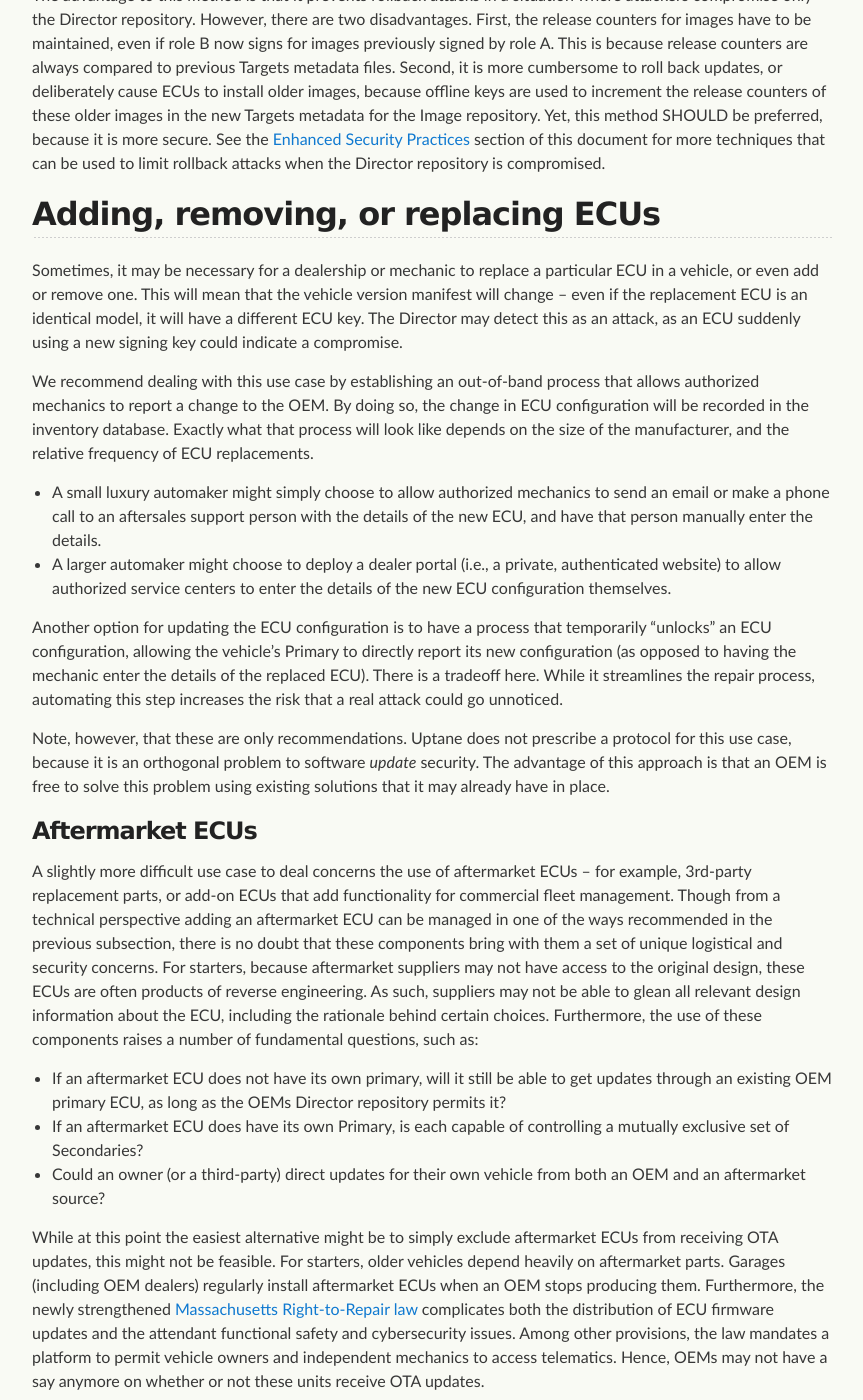
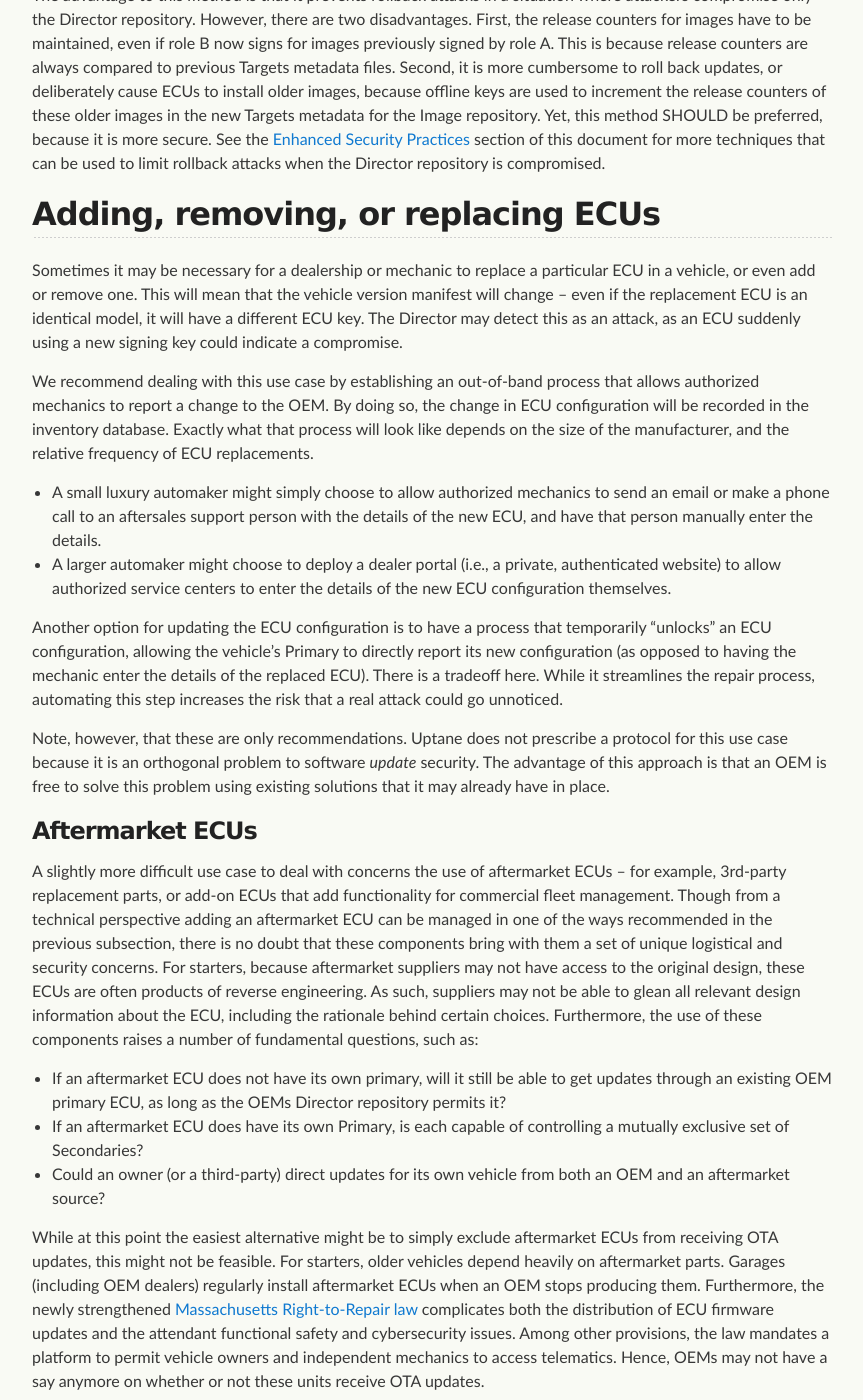
Before and after one commit to uptane/deployment-considerations, a Jekyll site: the page built from exceptional_operations.md, in a window 1280 px wide and 1400 px high, scrolled down 2973 px. Shown: the whole window, without its empty margins (208-1071 px from the left). Built offline with Jekyll 4.4.1, drawn with Linux system fonts in a browser that asks for light colours; our own code applies the rules of GitHub Pages for plain Markdown files; some of the changed text lies outside the part shown.

Commit message:
review for 2.0.0
minor changes

```diff
--- a/exceptional_operations.md
+++ b/exceptional_operations.md
@@ -39,7 +39,7 @@ where attackers compromise only the Director repository.  However, there are two
 
 ## Adding, removing, or replacing ECUs
 
-Sometimes, it may be necessary for a dealership or mechanic to replace a particular ECU in a vehicle, or even add or remove one. This will mean that the vehicle version manifest will change -- even if the replacement ECU is an identical model, it will have a different ECU key. The Director may detect this as an attack, as an ECU suddenly using a new signing key could indicate a compromise.
+Sometimes it may be necessary for a dealership or mechanic to replace a particular ECU in a vehicle, or even add or remove one. This will mean that the vehicle version manifest will change -- even if the replacement ECU is an identical model, it will have a different ECU key. The Director may detect this as an attack, as an ECU suddenly using a new signing key could indicate a compromise.
 
 We recommend dealing with this use case by establishing an out-of-band process that allows authorized mechanics to report a change to the OEM. By doing so, the change in ECU configuration will be recorded in the inventory database. Exactly what that process will look like depends on the size of the manufacturer, and the relative frequency of ECU replacements.
 
@@ -48,14 +48,14 @@ We recommend dealing with this use case by establishing an out-of-band process t
 
 Another option for updating the ECU configuration is to have a process that temporarily "unlocks" an ECU configuration, allowing the vehicle's Primary to directly report its new configuration (as opposed to having the mechanic enter the details of the replaced ECU). There is a tradeoff here. While it streamlines the repair process, automating this step increases the risk that a real attack could go unnoticed.
 
-Note, however, that these are only recommendations. Uptane does not prescribe a protocol for this use case, because it is an orthogonal problem to software _update_ security. The advantage of this approach is that an OEM is free to solve this problem using existing solutions that it may already have in place.
+Note, however, that these are only recommendations. Uptane does not prescribe a protocol for this use case because it is an orthogonal problem to software _update_ security. The advantage of this approach is that an OEM is free to solve this problem using existing solutions that it may already have in place.
 
 ### Aftermarket ECUs
 
-A slightly more difficult use case to deal concerns the use of aftermarket ECUs -- for example, 3rd-party replacement parts, or add-on ECUs that add functionality for commercial fleet management. Though from a technical perspective adding an aftermarket ECU can be managed in one of the ways recommended in the previous subsection, there is no doubt that these components bring with them a set of unique logistical and security concerns. For starters, because aftermarket suppliers may not have access to the original design, these ECUs are often products of reverse engineering. As such, suppliers may not be able to glean all relevant design information about the ECU, including the rationale behind certain choices. Furthermore, the use of these components raises a number of fundamental questions, such as:
+A slightly more difficult use case to deal with concerns the use of aftermarket ECUs -- for example, 3rd-party replacement parts, or add-on ECUs that add functionality for commercial fleet management. Though from a technical perspective adding an aftermarket ECU can be managed in one of the ways recommended in the previous subsection, there is no doubt that these components bring with them a set of unique logistical and security concerns. For starters, because aftermarket suppliers may not have access to the original design, these ECUs are often products of reverse engineering. As such, suppliers may not be able to glean all relevant design information about the ECU, including the rationale behind certain choices. Furthermore, the use of these components raises a number of fundamental questions, such as:
 - If an aftermarket ECU does not have its own primary, will it still be able to get updates through an existing OEM primary ECU, as long as the  OEMs Director repository permits it?
 - If an aftermarket ECU does have its own Primary, is each capable of controlling a mutually exclusive set of Secondaries?
-- Could an owner (or a third-party) direct updates for their own vehicle from both an OEM and an aftermarket source?
+- Could an owner (or a third-party) direct updates for its own vehicle from both an OEM and an aftermarket source?
 
 While at this point the easiest alternative might be to simply exclude aftermarket ECUs from receiving OTA updates, this might not be feasible. For starters, older vehicles depend heavily on aftermarket parts. Garages (including OEM dealers) regularly install aftermarket ECUs when an OEM stops producing them. Furthermore, the newly strengthened [Massachusetts Right-to-Repair law](https://en.wikipedia.org/wiki/2020_Massachusetts_Question_1) complicates both the distribution of ECU firmware updates and the attendant functional safety and cybersecurity issues. Among other provisions, the law mandates a platform to permit vehicle owners and independent mechanics to access telematics. Hence, OEMs may not have a say anymore on whether or not these units receive OTA updates.
 
```
Also changed, not shown: other parts of exceptional_operations.md (+2 -2 lines).
